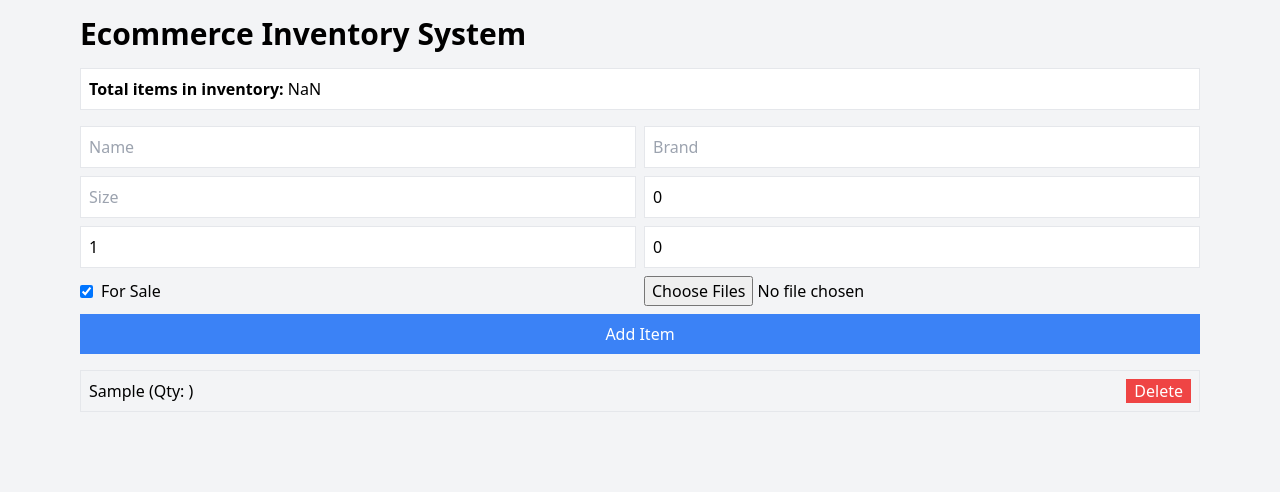
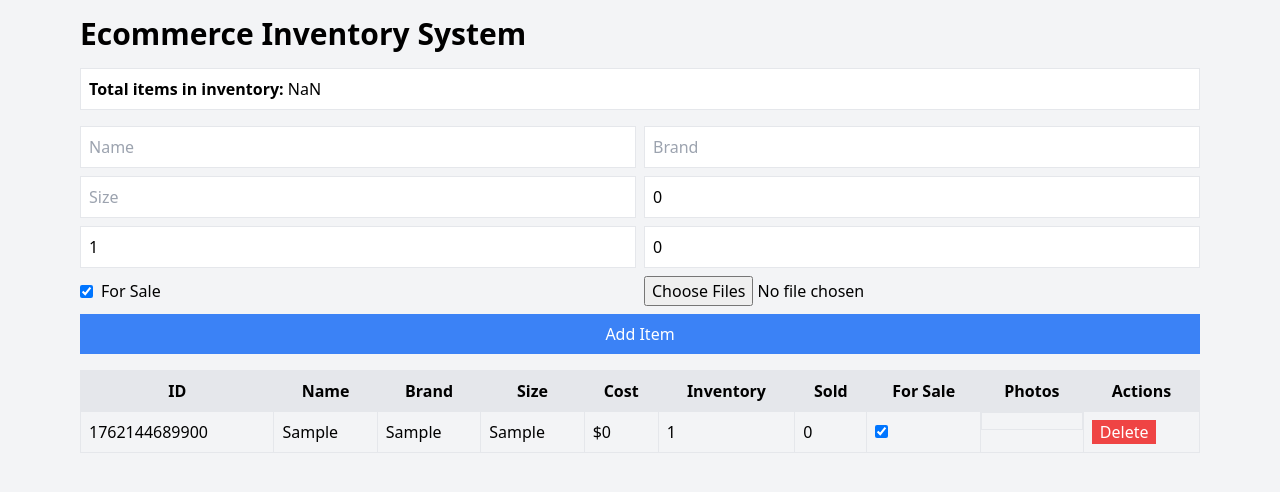
Before and after one commit to architeketh/ecommerce-inventory-system, a React (Vite) app: page / in a window 1280 px wide. Both pictures are taken after typing "Sample", "Sample", "Sample" into the empty fields and a click on the button "Add Item". Shown: the top 492 px of the page. Built offline with nearby package versions, Linux system fonts and the light colour scheme.

Commit message:
Update InventoryList.jsx

```diff
--- a/src/components/InventoryList.jsx
+++ b/src/components/InventoryList.jsx
@@ -2,21 +2,53 @@ import React from 'react'
 
 const InventoryList = ({ items, setItems }) => {
   const removeItem = id => setItems(items.filter(item => item.id !== id))
+  const toggleForSale = id => {
+    setItems(items.map(item => item.id === id ? { ...item, forSale: !item.forSale } : item))
+  }
 
   return (
-    <ul>
-      {items.map(item => (
-        <li key={item.id} className="flex justify-between mb-2 p-2 border">
-          <span>{item.name} (Qty: {item.quantity})</span>
-          <button
-            onClick={() => removeItem(item.id)}
-            className="bg-red-500 text-white px-2"
-          >
-            Delete
-          </button>
-        </li>
-      ))}
-    </ul>
+    <div className="overflow-x-auto">
+      <table className="w-full border-collapse border">
+        <thead>
+          <tr className="bg-gray-200">
+            <th className="border p-2">ID</th>
+            <th className="border p-2">Name</th>
+            <th className="border p-2">Brand</th>
+            <th className="border p-2">Size</th>
+            <th className="border p-2">Cost</th>
+            <th className="border p-2">Inventory</th>
+            <th className="border p-2">Sold</th>
+            <th className="border p-2">For Sale</th>
+            <th className="border p-2">Photos</th>
+            <th className="border p-2">Actions</th>
+          </tr>
+        </thead>
+        <tbody>
+          {items.map(item => (
+            <tr key={item.id}>
+              <td className="border p-2">{item.id}</td>
+              <td className="border p-2">{item.name}</td>
+              <td className="border p-2">{item.brand}</td>
+              <td className="border p-2">{item.size}</td>
+              <td className="border p-2">${item.cost}</td>
+              <td className="border p-2">{item.inventory}</td>
+              <td className="border p-2">{item.sold}</td>
+              <td className="border p-2">
+                <input type="checkbox" checked={item.forSale} onChange={() => toggleForSale(item.id)} />
+              </td>
+              <td className="border p-2 flex gap-1">
+                {item.photos.map((p, i) => (
+                  <img key={i} src={p} alt="item" className="w-12 h-12 object-cover" />
+                ))}
+              </td>
+              <td className="border p-2">
+                <button className="bg-red-500 text-white px-2" onClick={() => removeItem(item.id)}>Delete</button>
+              </td>
+            </tr>
+          ))}
+        </tbody>
+      </table>
+    </div>
   )
 }
 
```
